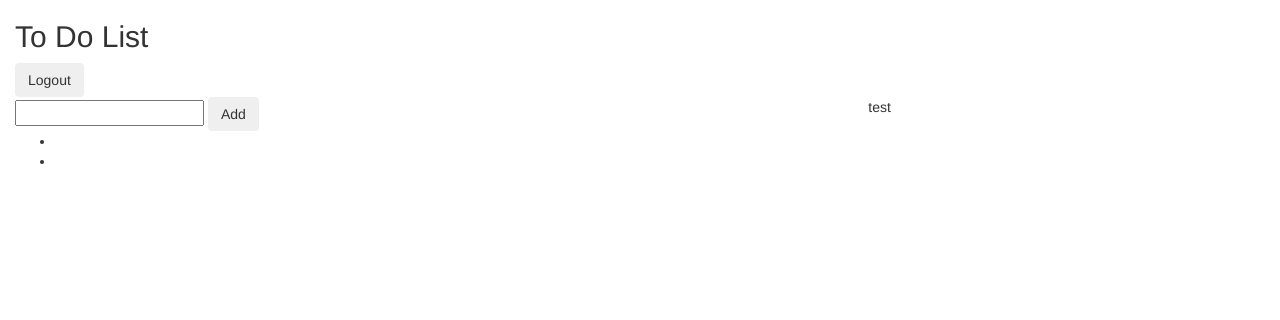
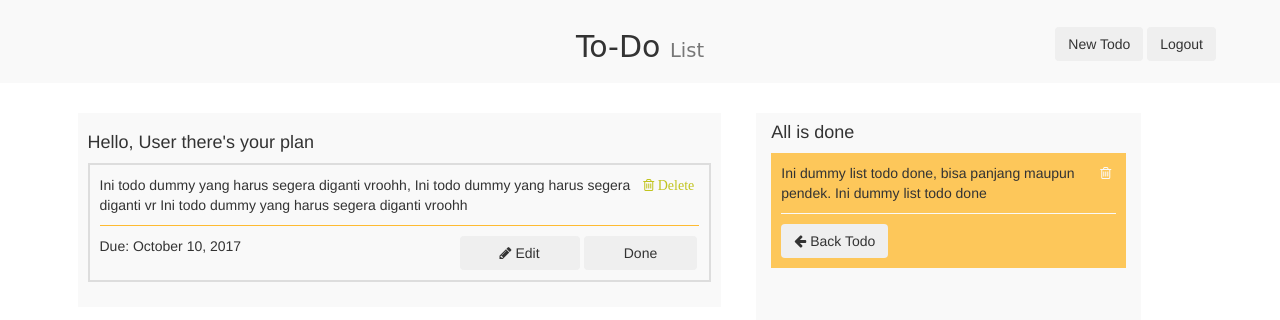
Before and after one commit to anggraito/todo-fancy, a plain HTML site: page client/index.html in a window 1280 px wide. Drawn offline with nearby package versions, Linux system fonts and the light colour scheme; some icons are missing; a web font is replaced by a local one.

Commit message:
halaman index design

```diff
--- a/client/assets/css/master.css
+++ b/client/assets/css/master.css
@@ -0,0 +1,117 @@
+@import url('https://fonts.googleapis.com/css?family=Dancing+Script|Kranky|Love+Ya+Like+A+Sister|Roboto+Condensed');
+/* font-family: 'Love Ya Like A Sister', cursive;
+font-family: 'Kranky', cursive;
+font-family: 'Dancing Script', cursive;
+font-family: 'Roboto Condensed', sans-serif; */
+/* *{
+	margin:0;
+	padding:0;
+  box-sizing: content-box;
+} */
+body{
+  font-family: 'Roboto Condensed', sans-serif;
+}
+.heading{
+  padding: 0 !important;
+}
+.nav-bar{
+  background-color: #f9f9f9;
+  padding: 10px 5% !important;
+  text-align: center;
+}
+.nav-bar h2{
+  font-family: 'Love Ya Like A Sister', cursive;
+}
+.nav-bar button{
+  margin-bottom: 10px;
+}
+
+.content{
+  margin-top: 20px;
+}
+.form-input{
+  background-color: #dddddd;
+  padding: 10px;
+  border-radius: 5px;
+  border: 2px dashed #febb32;
+}
+.done-wrapper ul, .to-wrapper ul{
+  padding-left: 0;
+}
+.done-wrapper ul li{
+  background-color: rgba(254,187,50, 0.8);
+  list-style: none;
+  padding: 10px;
+  margin-bottom: 15px;
+}
+.content-wrap{
+  padding: 10px 5%;
+}
+.todo-wrap{
+  margin-right: 20px;
+  margin-bottom: 15px;
+}
+.todo-wrap, .done-wrapper{
+  height: 520px;
+  position: fixed;
+  overflow-y: scroll;
+}
+.to-wrapper{
+  padding: 10px;
+}
+.to-wrapper, .done-wrapper{
+  background-color: #f9f9f9;
+}
+.to-wrapper li{
+  border: 2px solid #dddddd;
+  padding: 10px;
+  list-style: none;
+  margin-bottom: 15px;
+}
+.to-wrapper .head-list{
+  border-bottom: 1px solid #febb32;
+}
+.head-list{
+  position: relative;
+  border-bottom: 1px solid #f9f9f9;
+  margin-bottom: 10px;
+}
+.head-list p{
+  width: 89%;
+}
+.delete-btn{
+  position: absolute;
+  top: 0;
+  right: 5px;
+}
+.delete-btn i, .delete-btn a{
+  color: #c1c41f;
+}
+.done-wrapper .delete-btn i{
+  color: #f9f9f9;
+}
+.bottom-list{
+  display: flex;
+}
+.bottom-list p{
+  flex-grow: 4;
+}
+.bottom-list button{
+  flex-grow: 1;
+  margin: 0 2px;
+}
+
+/* Small devices (tablets, 768px and up) */
+@media (min-width: 768px) { ... }
+
+/* Medium devices (desktops, 992px and up) */
+@media (min-width: 992px) {
+  .nav-bar .button-wrap{
+    position: absolute;
+    top: 3.4%;
+    right: 5%;
+  }
+}
+
+/* Large devices (large desktops, 1200px and up) */
+@media (min-width: 1200px) { ... }
--- a/client/assets/js/data.js
+++ b/client/assets/js/data.js
@@ -2,5 +2,8 @@ var app = new Vue({
   el: '#app',
   data: {
     message: 'Hello Vue!'
+  },
+  methods: {
+
   }
 })
--- a/client/index.html
+++ b/client/index.html
@@ -15,30 +15,74 @@
 </head>
 <body>
   <div id="app">
-    <header class="container-fluid">
+    <header class="heading container-fluid">
       <nav class="nav nav-bar">
-        <h2>To Do List</h2>
-        <button class="btn">Logout</button>
+        <h2>To-Do <small>List</small></h2>
+        <div class="button-wrap">
+          <button class="btn" data-toggle="modal"
+          data-target="#newTodo">New Todo</button>
+          <button class="btn">Logout</button>
+        </div>
       </nav>
     </header>
+    <!-- modal -->
+    <div class="modal fade" tabindex="-1" role="dialog" aria-labelledby="myModalLabel" id="newTodo">
+      <div class="modal-dialog" role="document">
+        <div class="modal-content">
+          <form class="form-input">
+            <label for="input-todo">Input Task</label>
+            <textarea type="text" name="input-todo" class="form-control"></textarea>
+            <label for="duedate">Duedate</label>
+            <input type="date" name="duedate"
+            class="form-control" placeholder="dd/mm/yyyy" required pattern="[0-9]{2}-[0-12]{2}-[0-9]{4}">
+            <label for="tag">Tags</label>
+            <input type="text" name="tag" class="form-control">
+            <button class="btn btn-warning">Add</button>
+          </form>
+        </div>
+      </div>
+    </div>
 
-    <section class="container-fluid">
-      <div class="row">
-        <div class="col-md-8">
-          <div>
-            <input type="text" name="input-todo">
-            <button class="btn">Add</button>
-          </div>
-          <div>
+    <section class="container-fluid content">
+      <div class="row content-wrap">
+        <div class="col-md-7 todo-wrap">
+
+          <div class="to-wrapper">
+            <h4>Hello, User there's your plan</h4>
             <ul>
-              <li></li>
-              <li></li>
+              <li>
+                <div class="head-list">
+                  <p>Ini todo dummy yang harus segera diganti vroohh, Ini todo dummy yang harus segera diganti vr
+                    Ini todo dummy yang harus segera diganti vroohh</p>
+                  <div class="delete-btn">
+                    <a href=""><i class="fa fa-trash-o" aria-hidden="true"> Delete</i></a>
+                  </div>
+                </div>
+                <div class="bottom-list">
+                  <p>Due: October 10, 2017</p>
+                  <button class="btn"><i class="fa fa-pencil" aria-hidden="true"></i> Edit</button>
+                  <button class="btn">Done</button>
+                </div>
+              </li>
             </ul>
           </div>
         </div>
 
-        <div class="col-md-4">
-          test
+        <div class="col-md-4 done-wrapper">
+          <h4>All is done</h4>
+          <ul>
+            <li>
+              <div class="head-list">
+                <p>Ini dummy list todo done, bisa panjang maupun pendek. Ini dummy list todo done</p>
+                <div class="delete-btn">
+                  <a href=""><i class="fa fa-trash-o" aria-hidden="true"></i></a>
+                </div>
+              </div>
+              <div>
+                <button class="btn"><i class="fa fa-arrow-left" aria-hidden="true"></i> Back Todo</button>
+              </div>
+            </li>
+          </ul>
         </div>
       </div>
     </section>
--- a/server/controllers/user.js
+++ b/server/controllers/user.js
@@ -18,7 +18,7 @@ var signUp = (req, res) => {
     })
   })
   .catch(err => {
-    res.send(err.errmsg)
+    res.send(err)
   })
 }
 
```
Also changed, not shown: client/assets/js/login.js (+2 -8 lines), client/login.html (+2 -2 lines).
